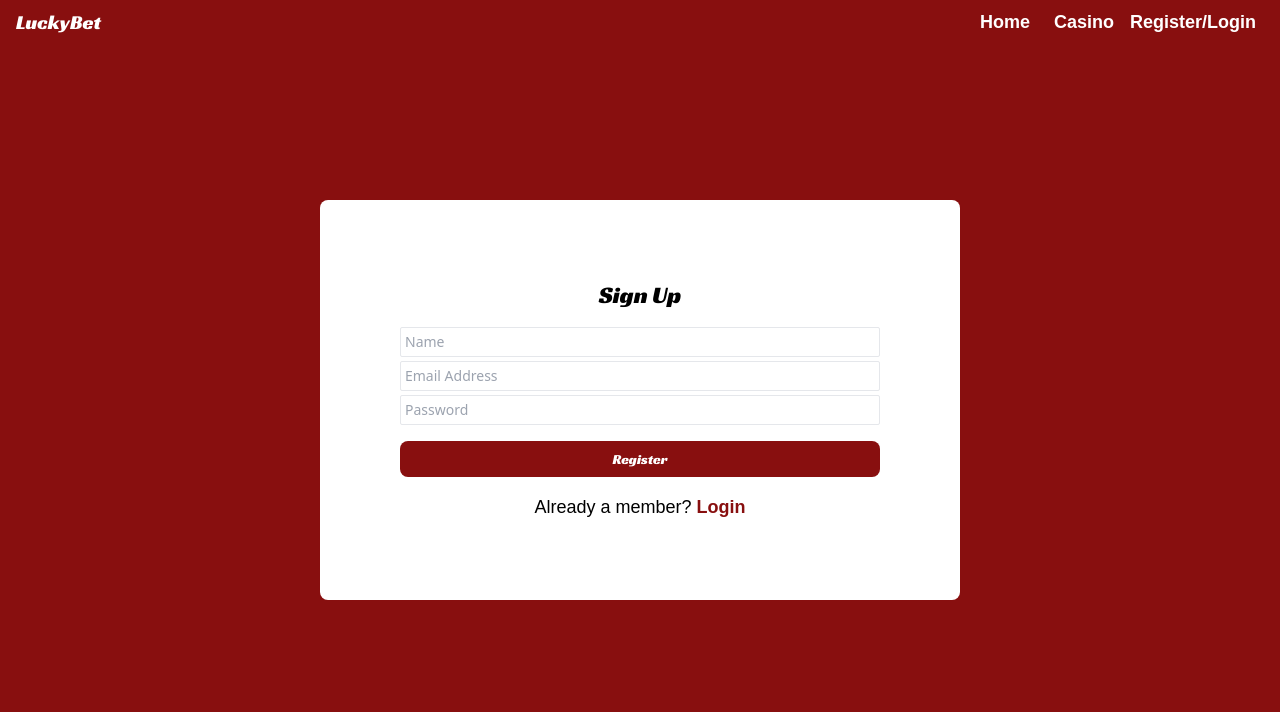
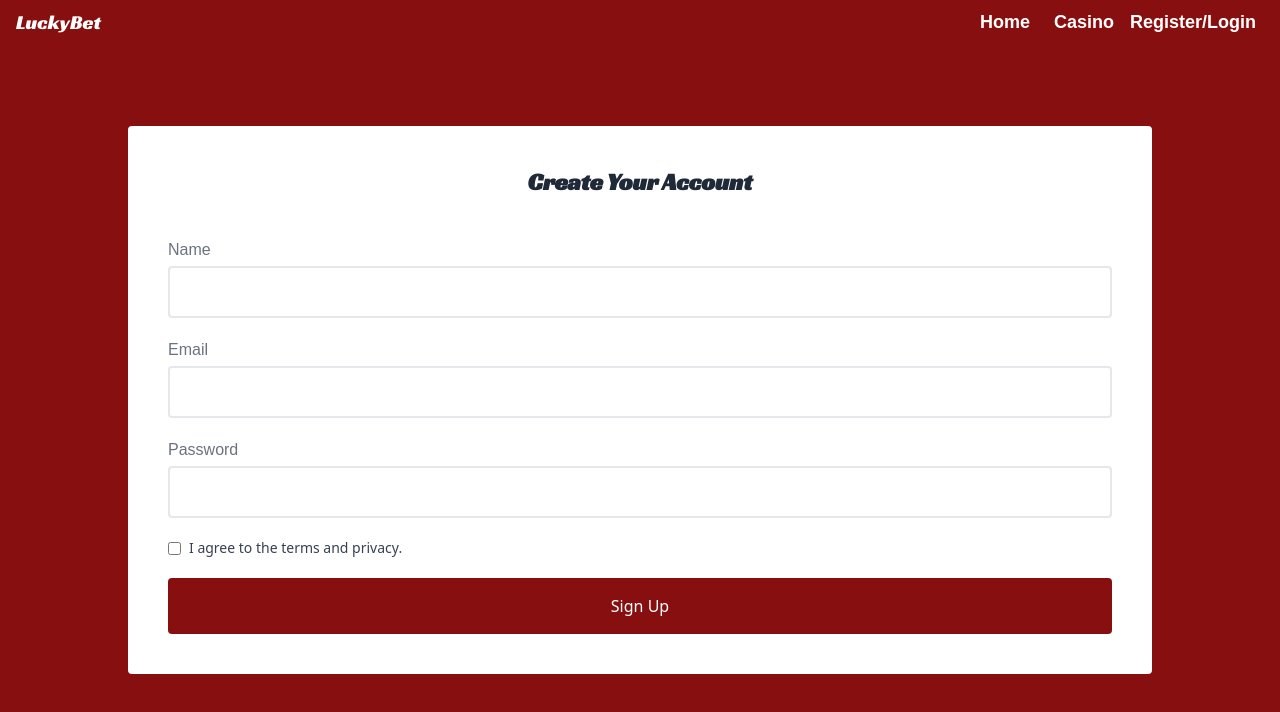
Before and after one commit to tom318267/luckybet, a React (Create React App) app: page /register in a window 1280 px wide. Shown: the top 712 px of the page. Built offline with nearby package versions, Linux system fonts and the light colour scheme; a web font is replaced by a local one.

Commit message:
new form

```diff
--- a/src/App.js
+++ b/src/App.js
@@ -4,6 +4,7 @@ import Homepage from "./components/Homepage";
 import Nav from "./components/Nav";
 import "./App.scss";
 import SignUp from "./components/SignUp";
+import Login from "./components/Login";
 
 const App = () => {
   return (
@@ -13,6 +14,7 @@ const App = () => {
         <Switch>
           <Route exact path="/" component={Homepage} />
           <Route path="/register" component={SignUp} />
+          <Route path="/login" component={Login} />
         </Switch>
       </Router>
     </div>
--- a/src/components/Homepage.js
+++ b/src/components/Homepage.js
@@ -18,10 +18,11 @@ const Homepage = () => {
               Sign Up
             </button>
           </Link>
-
-          <button className="py-2 px-8 md:px-10 hvr-grow bg-red rounded-full sm:text-lg text-white text-lg">
-            Login
-          </button>
+          <Link to="/login">
+            <button className="py-2 px-8 md:px-10 hvr-grow bg-red rounded-full sm:text-lg text-white text-lg">
+              Login
+            </button>
+          </Link>
         </div>
       </div>
       <CasinoSection />
--- /dev/null
+++ b/src/components/Login.js
@@ -0,0 +1,7 @@
+import React from "react";
+
+const Login = () => {
+  return <div>Login</div>;
+};
+
+export default Login;
--- a/src/components/SignUp.js
+++ b/src/components/SignUp.js
@@ -2,34 +2,50 @@ import React from "react";
 
 const SignUp = () => {
   return (
-    <div className="w-screen h-screen flex justify-center items-center bg-red">
-      <div className="w-3/4 sm:w-1/2 h-1/2 flex flex-col justify-center rounded-lg bg-white text-center">
-        <h2 className="font-race text-lg md:text-xl lg:text-2xl mb-4">
-          Sign Up
+    <div class="min-h-screen flex items-center justify-center bg-red">
+      <div class="bg-white p-10 rounded shadow-2x1 w-4/5">
+        <h2 class="text-2xl text-center font-bold font-race mb-10 text-gray-800">
+          Create Your Account
         </h2>
-        <form>
-          <div className="w-3/4 my-0 mx-auto flex flex-col">
+
+        <form class="space-y-5">
+          <div>
+            <label class="block mb-1 font-electro text-gray-500">Name</label>
             <input
-              className="form-text p-1 border mb-1 rounded-sm text-sm outline-none"
               type="text"
-              placeholder="Name"
+              class="w-full border-2 border-gray-200 p-3 rounded outline-none focus:border-purple-500"
             />
+          </div>
+
+          <div>
+            <label class="block mb-1 font-electro text-gray-500">Email</label>
             <input
-              className="border p-1 mb-1 rounded-sm text-sm outline-none"
-              type="text"
-              placeholder="Email Address"
+              type="email"
+              class="w-full border-2 border-gray-200 p-3 rounded outline-none focus:border-purple-500"
             />
+          </div>
+
+          <div>
+            <label class="block mb-1 font-electro text-gray-500">
+              Password
+            </label>
             <input
-              className="border p-1 rounded-sm text-sm mb-4 outline-none"
-              type="text"
-              placeholder="Password"
+              type="password"
+              class="w-full border-2 border-gray-200 p-3 rounded outline-none focus:border-purple-500"
             />
-            <button className="py-2 px-2 mb-4 bg-red rounded-lg text-white font-race text-sm">
-              Register
+          </div>
+
+          <div class="flex items-center">
+            <input type="checkbox" id="agree" />
+            <label for="agree" class="ml-2 text-gray-700 text-sm">
+              I agree to the terms and privacy.
+            </label>
+          </div>
+
+          <div>
+            <button class="block w-full bg-red hover:bg-yellow-300 p-4 rounded text-white hover:text-yellow-800 transition duration-300">
+              Sign Up
             </button>
-            <p className="font-electro text-xs sm:text-sm md:text-lg">
-              Already a member? <strong className="text-red">Login</strong>
-            </p>
           </div>
         </form>
       </div>
```
